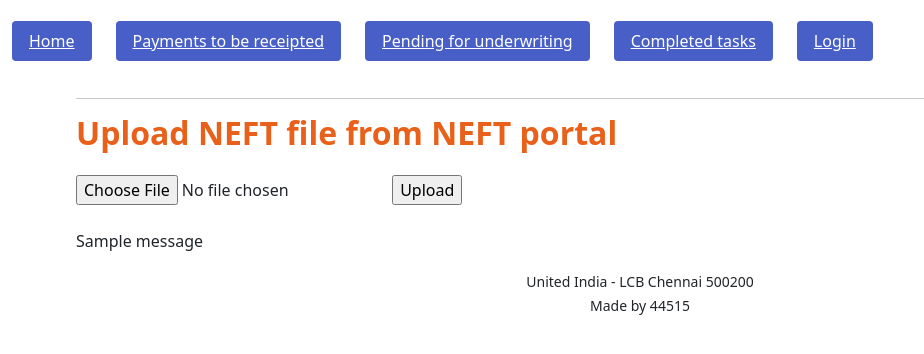
After one commit to jokerdino/payment-overview, a Flask app: page /upload in a window 1280 px wide. The commit adds this page. Shown: the top 354 px of the page, without its empty margins (0-924 px from the left). Run offline with Flask 2, Linux system fonts and the light colour scheme; one stand-in notice (Sample message) is shown; some libraries are stand-ins or nearby versions.

```diff
--- a/server.py
+++ b/server.py
@@ -26,7 +26,7 @@ def create_app():
     app.add_url_rule("/favicon.ico",view_func=views.favicon)
     app.add_url_rule("/login", view_func=views.login_page, methods=["GET","POST"])
     app.add_url_rule("/logout", view_func=views.logout_page)
-
+    app.add_url_rule("/download",view_func=views.download,methods=["GET","POST"])
     app.add_url_rule("/upload",view_func=views.upload,methods=["GET","POST"])
     app.add_url_rule("/payments_pending_uw", view_func=views.payments_pending_uw,methods=["GET","POST"])
     app.add_url_rule("/payments_completed", view_func=views.payments_completed,methods=["GET","POST"])
--- a/sqlite_excel.py
+++ b/sqlite_excel.py
@@ -21,7 +21,6 @@ def export_database():
 
 
     # add suffix to database csv file
-    df_db_fetch = df_db_fetch[df_db_fetch['STATUS'] == "To be receipted"]
 
     return df_db_fetch
 
@@ -29,6 +28,7 @@ def convert_input(upload_file):
     # convert file downloaded from NEFT portal to required format
     df_db_fetch = export_database()
 
+    df_db_fetch = df_db_fetch[df_db_fetch['STATUS'] == "To be receipted"]
     df_db = df_db_fetch.add_suffix('_db')
 
     my_path = "payments.sqlite"
@@ -55,7 +55,7 @@ def convert_input(upload_file):
     empty_csv['STATUS'] = "To be receipted"
     empty_csv['CREATED'] = datetime.now().strftime("%d/%m/%Y %H:%M:%S")
 
-    file_name = datetime.now().strftime("%d%m%Y %H%M%S") + ".csv"
+    file_name = "upload"+datetime.now().strftime("%d%m%Y %H%M%S") + ".csv"
 
     try:
         empty_csv['HISTORY'] = empty_csv[['STATUS', 'CREATED']].agg(": ".join,axis=1)
--- a/templates/home.html
+++ b/templates/home.html
@@ -23,4 +23,6 @@
 </section>
 
 <a class="is-link" href = "{{url_for('upload')}}">Upload NEFT file</a>
+<br>
+<a class="is-link" href="{{ url_for('.download') }}">Download</a>
 {% endblock %}
--- /dev/null
+++ b/templates/upload.html
@@ -0,0 +1,20 @@
+{% extends "layout.html" %}
+{% block title %}Upload NEFT file{% endblock%}
+{% block content %}
+<h1 class="title">Upload NEFT file from NEFT portal</h1>
+
+<form method=post enctype=multipart/form-data>
+    <input type=file name=file>
+    <input type=submit value=Upload>
+</form>
+<br>
+
+    {% with messages = get_flashed_messages() %}
+         {% if messages %}
+               {% for message in messages %}
+               <p>{{ message }}</p>
+               {% endfor %}
+         {% endif %}
+      {% endwith %}
+
+{% endblock %}
--- a/views.py
+++ b/views.py
@@ -1,6 +1,6 @@
 from datetime import datetime
 
-from flask import current_app, render_template, request, redirect, url_for, flash
+from flask import current_app, render_template, request, redirect, url_for, flash, send_file
 from flask_wtf import FlaskForm
 from wtforms import StringField, PasswordField, SubmitField
 from passlib.hash import pbkdf2_sha256 as hasher
@@ -11,7 +11,7 @@ from flask_login import LoginManager, current_user, UserMixin, login_user, logou
 from forms import LoginForm, PaymentEditForm
 from user import get_user
 from payment import Payment
-from sqlite_excel import convert_input
+from sqlite_excel import export_database, convert_input
 
 
 def favicon():
@@ -21,12 +21,17 @@ def favicon():
 def home_page():
     return render_template("home.html")
 
+def download():
+    path = export_database()
+    download_string = "download"+datetime.now().strftime("%d%m%Y %H%M%S") + ".xlsx"
+    path.to_excel(download_string,index=False)
+    return send_file(download_string,download_name="download.xlsx",as_attachment=True)
+
 def upload():
     if request.method == 'POST':
         upload_file = request.files.get('file')
         convert_input(upload_file)
         flash("Payment data has been uploaded.")
-#        return redirect(url_for("payments_page"))
     return render_template('upload.html')
 
 def payments_completed():
```
